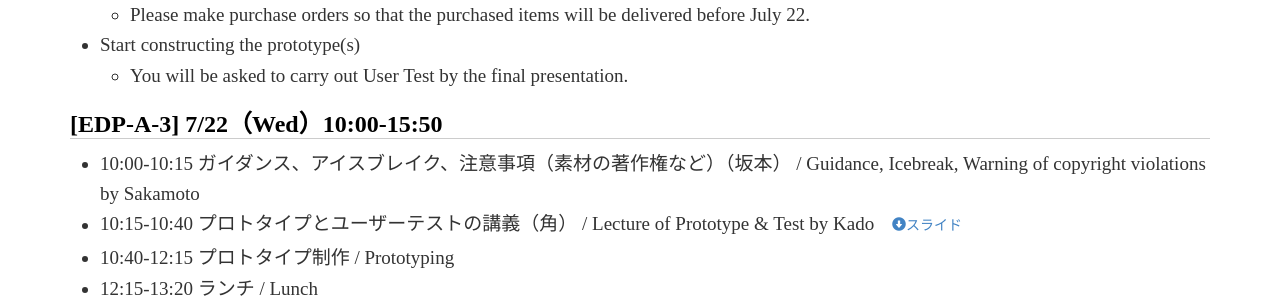
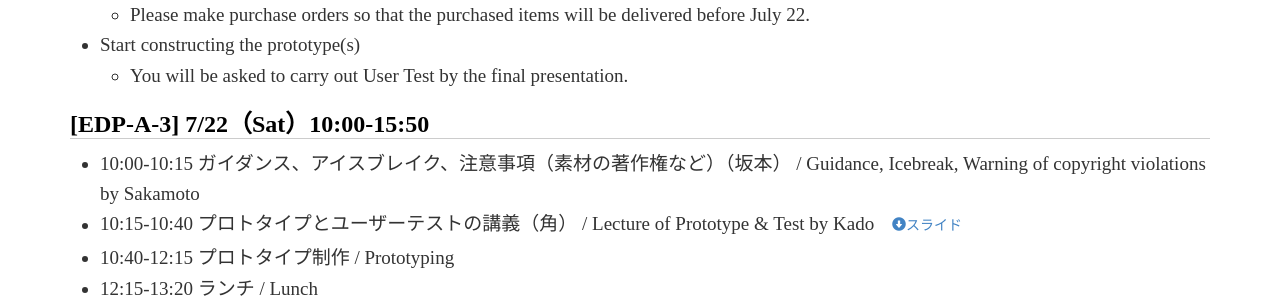
Before and after one commit to titech-edp/titech-edp.github.io, a Jekyll site: the page built from 2017-edp-a/index.md, in a window 1280 px wide and 900 px high, scrolled down 7756 px. Shown: the part 149-449 px from the top of the window. Built offline with Jekyll 4.4.1, drawn with Linux system fonts in a browser that asks for light colours; nearby versions of some CDN libraries; library files that are not in the unit come from our copies.

Commit message:
Fix typo

```diff
--- a/2017-edp-a/index.md
+++ b/2017-edp-a/index.md
@@ -159,7 +159,7 @@ In the next class, please bring your fully charged PCs with the Arduino IDE.
 - Start constructing the prototype(s)
   - You will be asked to carry out User Test by the final presentation.
 
-## [EDP-A-3] 7/22（Wed）10:00-15:50
+## [EDP-A-3] 7/22（Sat）10:00-15:50
 
 - 10:00-10:15 ガイダンス、アイスブレイク、注意事項（素材の著作権など）（坂本） / Guidance, Icebreak, Warning of copyright violations by Sakamoto
 - 10:15-10:40 プロトタイプとユーザーテストの講義（角） / Lecture of Prototype & Test by Kado <a href="https://www.slideshare.net/kdmsnr/tokyotech-2017-edpa-3-prototype-and-test" role="button" class="btn"><span class="glyphicon glyphicon-circle-arrow-down" aria-hidden="true" />スライド</a>
```
